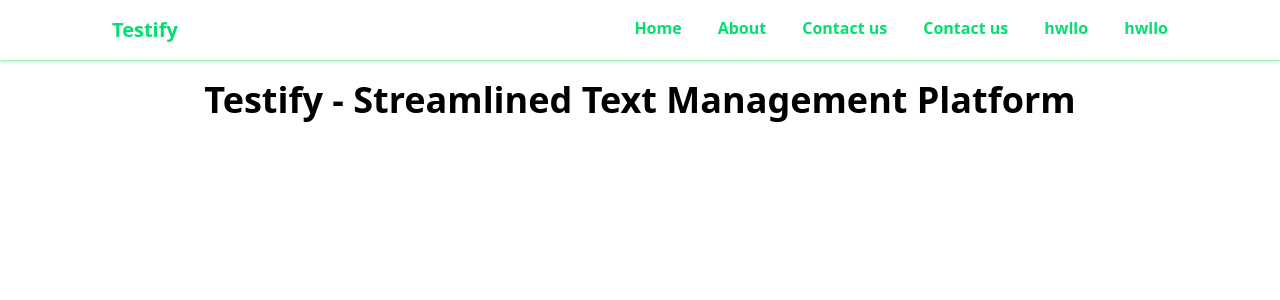
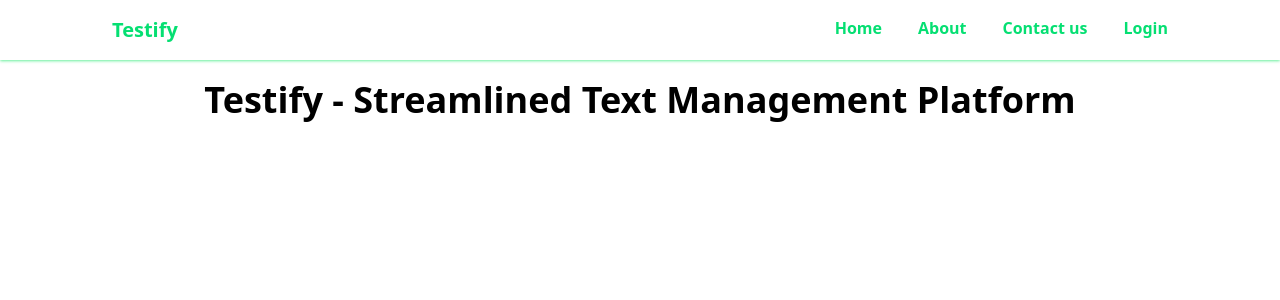
Before and after one commit to shivanshu-garg1/Testify, a React (Vite) app in the folder Frontend/: page / in a window 1280 px wide. Shown: the top 300 px of the page. Built offline with nearby package versions, Linux system fonts and the light colour scheme.

Commit message:
gu kha le

```diff
--- a/Frontend/src/components/Navbar.jsx
+++ b/Frontend/src/components/Navbar.jsx
@@ -8,10 +8,7 @@ export default function Navbar() {
       <Link to="/" className='hover:text-lg'>Home</Link>
       <Link to="/about">About</Link>
       <Link to="/about">Contact us</Link>
-      <Link to="/about">Contact us</Link>
-      <Link to="/about">hwllo</Link>
-      <Link to="/about">hwllo</Link>
-
+      <Link to="/about">Login</Link>
 
     </div>
   </nav>
```
